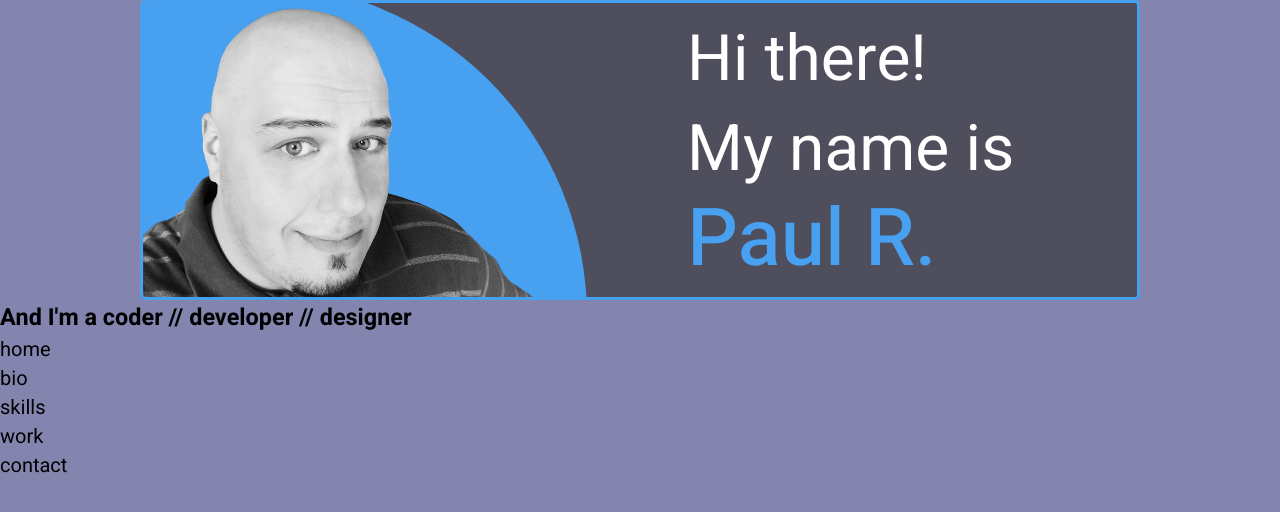
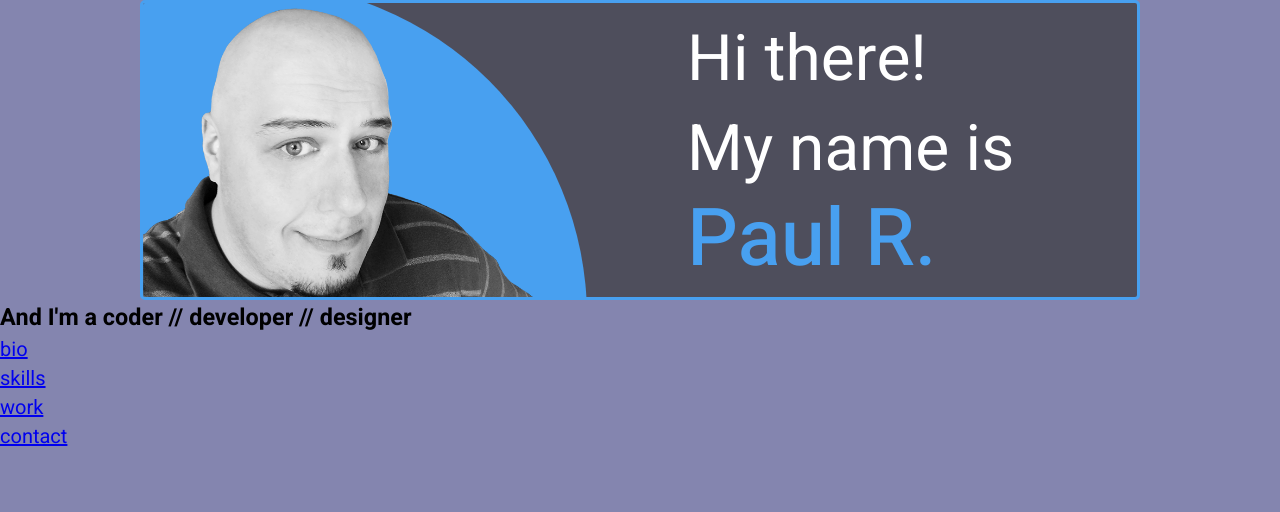
Before and after one commit to lbCyber/frontpage-react-NEW, a React (Create React App) app: page / in a window 1280 px wide. Shown: the top 512 px of the page. Built offline with nearby package versions, Linux system fonts and the light colour scheme.

Commit message:
Added basic componentization and routing

```diff
--- a/package.json
+++ b/package.json
@@ -8,6 +8,7 @@
     "@testing-library/user-event": "^7.1.2",
     "react": "^16.13.1",
     "react-dom": "^16.13.1",
+    "react-router-dom": "^5.2.0",
     "react-scripts": "3.4.3"
   },
   "scripts": {
--- a/src/App.js
+++ b/src/App.js
@@ -1,5 +1,10 @@
 import React, { Component } from 'react';
+import { BrowserRouter as Router, Switch, Route } from "react-router-dom";
 import NameTag from './components/header.js';
+import Bio from './components/bio.js';
+import Skills from './components/skills.js';
+import Work from './components/work.js';
+import Contact from './components/contact.js';
 import Nav from './components/nav.js';
 import './css/styles.css'
 
@@ -7,8 +12,12 @@ class App extends Component {
   constructor(props) {
     super(props);
     this.state = {
+      currentPage: 0
+    }
+  }
 
-    }
+  navCB = (e) => {
+    this.setState({ currentPage: e })
   }
 
   componentDidMount() {
@@ -17,12 +26,28 @@ class App extends Component {
 
   render() {
     return (
-      <React.Fragment>
+      <Router>
         <div className="wrapper">
-          <NameTag />
-          <Nav />
+          <Switch>
+            <Route path="/bio">
+              <Bio />
+            </Route>
+            <Route path="/skills">
+              <Skills />
+            </Route>
+            <Route path="/work">
+              <Work />
+            </Route>
+            <Route path="/contact">
+              <Contact />
+            </Route>
+            <Route path="/">
+              <NameTag />
+            </Route>
+          </Switch>
+          <Nav currentPage={this.state.currentPage} callBack={this.navCB} />
         </div>
-      </React.Fragment>
+      </Router>
     )
   }
 }
--- /dev/null
+++ b/src/components/bio.js
@@ -0,0 +1,11 @@
+import React from 'react';
+
+const Bio = () => {
+  return (
+    <div>
+      bio
+    </div>
+  )
+}
+
+export default Bio;
--- /dev/null
+++ b/src/components/contact.js
@@ -0,0 +1,11 @@
+import React from 'react';
+
+const Contact = () => {
+  return (
+    <div>
+      contact
+    </div>
+  )
+}
+
+export default Contact;
--- a/src/components/nav.js
+++ b/src/components/nav.js
@@ -1,4 +1,5 @@
 import React, { Component } from 'react';
+import { Link } from "react-router-dom";
 
 class Nav extends Component {
   constructor(props) {
@@ -8,6 +9,8 @@ class Nav extends Component {
     }
   }
 
+  links = [["home", "/"], ["bio", "/bio"], ["skills", "/skills"], ["work", "/work"], ["contact", "/contact"]]
+
   componentDidMount() {
 
   }
@@ -16,11 +19,17 @@ class Nav extends Component {
     return (
       <React.Fragment>
         <ul>
-          <li>home</li>
-          <li>bio</li>
-          <li>skills</li>
-          <li>work</li>
-          <li>contact</li>
+          {
+            this.links.map((page, key) => {
+              return (
+                !(this.props.currentPage===key) ?
+                  <Link onClick={()=>this.props.callBack(key)} to={page[1]} key={key}>
+                    <li>{page[0]}</li>
+                  </Link> :
+                  null
+              )
+            })
+          }
         </ul>
       </React.Fragment>
     )
--- /dev/null
+++ b/src/components/skills.js
@@ -0,0 +1,11 @@
+import React from 'react';
+
+const Skills = () => {
+  return (
+    <div>
+      skills
+    </div>
+  )
+}
+
+export default Skills;
--- /dev/null
+++ b/src/components/work.js
@@ -0,0 +1,11 @@
+import React from 'react';
+
+const Work = () => {
+  return (
+    <div>
+      work
+    </div>
+  )
+}
+
+export default Work;
```
Also changed, not shown: 1 other file (tests, documents, lock files or other folders).
